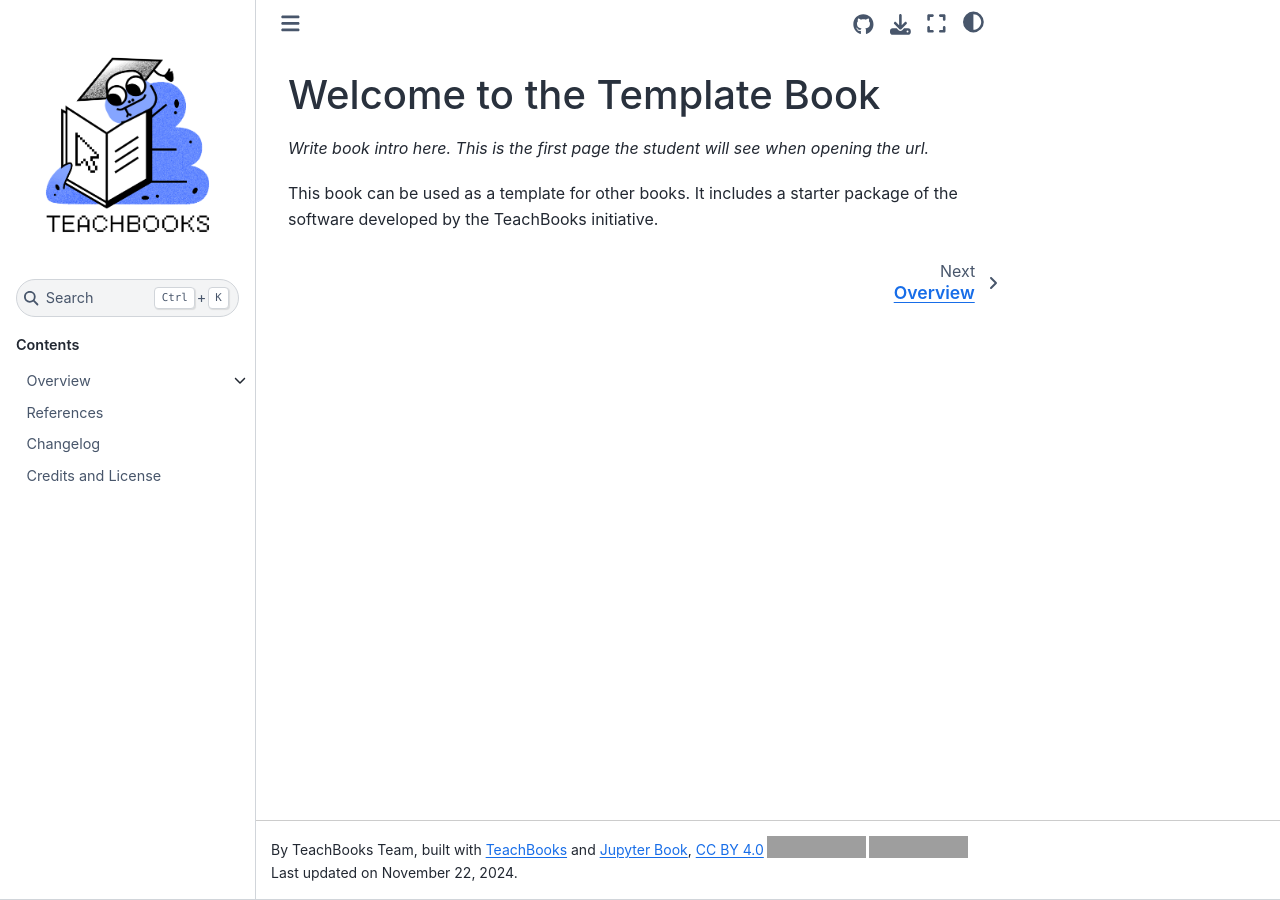
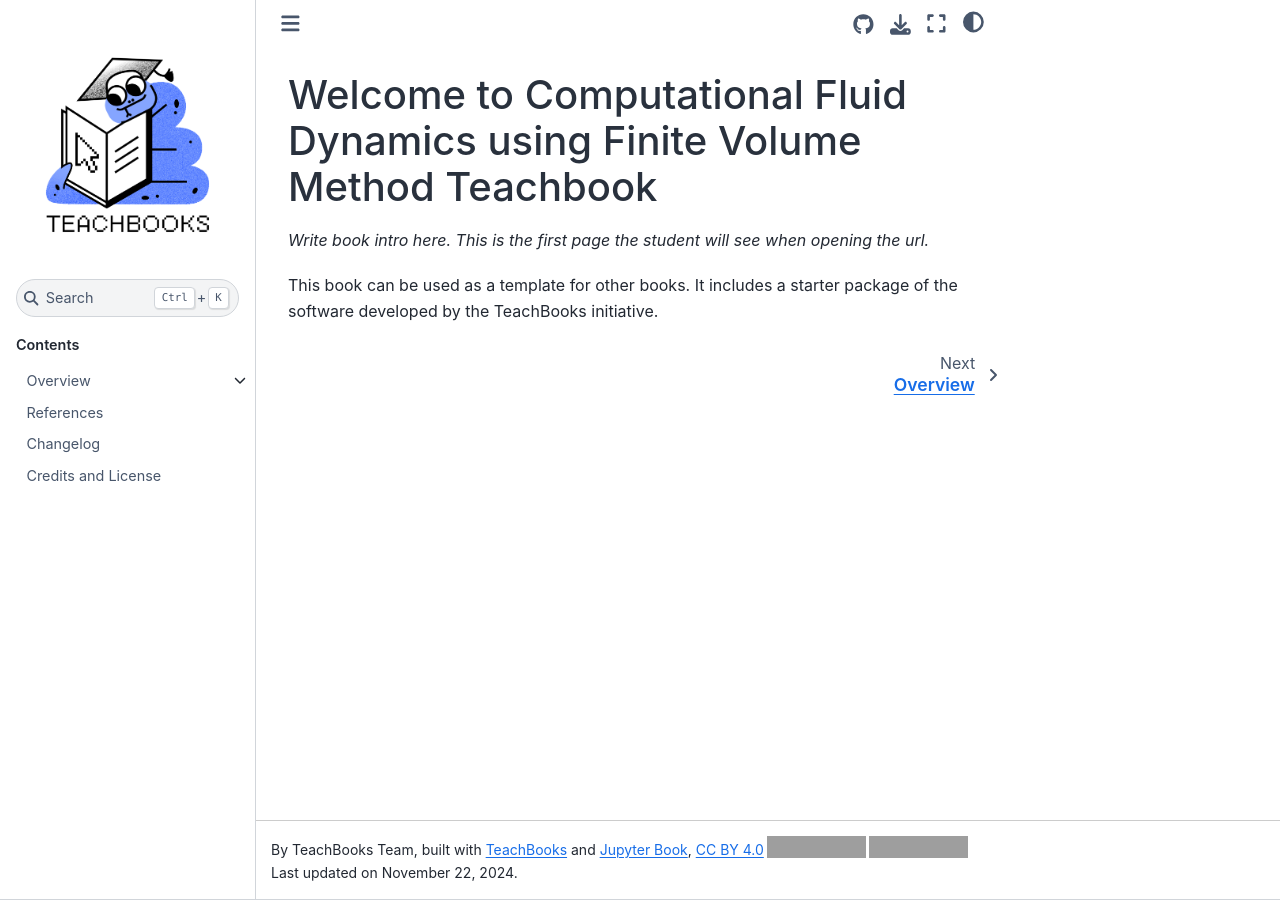
Before and after one commit to kameshanupindi/test_book, a Jupyter Book: the page built from book/intro.md, in a window 1280 px wide. Built offline with Jupyter Book 1.0.4 settings and Sphinx 7.4.7 and the Sphinx Book theme 1.1.4, drawn with Linux system fonts in a browser that asks for light colours; comment, search, counter and statistics services are not loaded; grey boxes are pictures that could not be loaded.

Commit message:
Update intro.md

```diff
--- a/book/intro.md
+++ b/book/intro.md
@@ -1,5 +1,5 @@
 (intro)=
-# Welcome to the Template Book
+# Welcome to Computational Fluid Dynamics using Finite Volume Method Teachbook
 
 _Write book intro here. This is the first page the student will see when opening the url._
 
```
